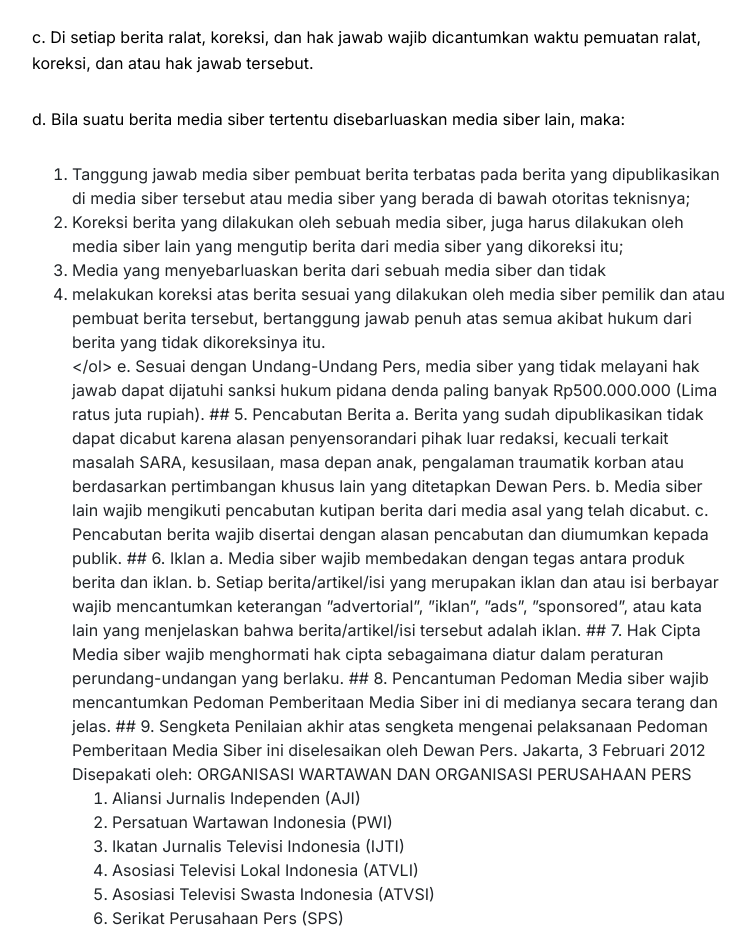
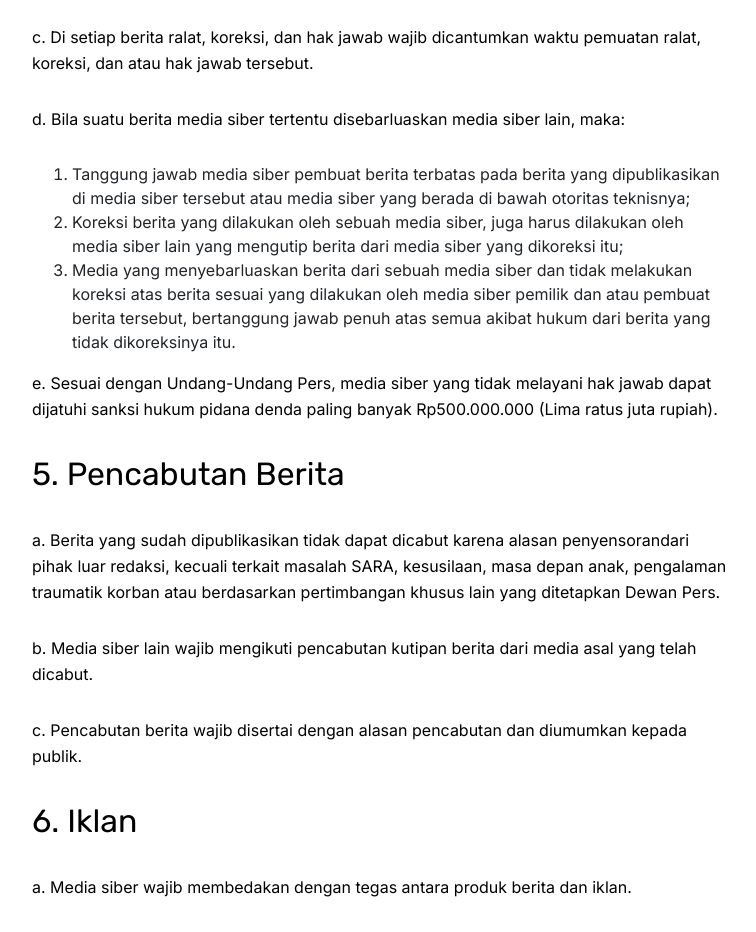
Before and after one commit to mediasejenak/mediasejenak.github.io, a Jekyll site: the page built from _pages/MediaCiber.md, in a window 1280 px wide and 1400 px high, scrolled down 2818 px. Shown: the top 932 px of the window, without its empty margins (53-809 px from the left). Built offline with Jekyll 4.4.1, drawn with Linux system fonts in a browser that asks for light colours; nearby versions of some CDN libraries; library files that are not in the unit come from our copies; a script that is not in the unit is left out; some of the changed text lies outside the part shown.

Commit message:
Update MediaCiber.md

```diff
--- a/_pages/MediaCiber.md
+++ b/_pages/MediaCiber.md
@@ -59,7 +59,7 @@
 
 d. Bila suatu berita media siber tertentu disebarluaskan media siber lain, maka:
 
-<ol><li>Tanggung jawab media siber pembuat berita terbatas pada berita yang dipublikasikan di media siber tersebut atau media siber yang berada di bawah otoritas teknisnya;</li><li> Koreksi berita yang dilakukan oleh sebuah media siber, juga harus dilakukan oleh media siber lain yang mengutip berita dari media siber yang dikoreksi itu;</li><li> Media yang menyebarluaskan berita dari sebuah media siber dan tidak <li>melakukan koreksi atas berita sesuai yang dilakukan oleh media siber pemilik dan atau pembuat berita tersebut, bertanggung jawab penuh atas semua akibat hukum dari berita yang tidak dikoreksinya itu.</li></ol>
+<ol><li>Tanggung jawab media siber pembuat berita terbatas pada berita yang dipublikasikan di media siber tersebut atau media siber yang berada di bawah otoritas teknisnya; </li><li> Koreksi berita yang dilakukan oleh sebuah media siber, juga harus dilakukan oleh media siber lain yang mengutip berita dari media siber yang dikoreksi itu; </li><li> Media yang menyebarluaskan berita dari sebuah media siber dan tidak melakukan koreksi atas berita sesuai yang dilakukan oleh media siber pemilik dan atau pembuat berita tersebut, bertanggung jawab penuh atas semua akibat hukum dari berita yang tidak dikoreksinya itu.</li></ol>
 
 e. Sesuai dengan Undang-Undang Pers, media siber yang tidak melayani hak jawab
 dapat dijatuhi sanksi hukum pidana denda paling banyak Rp500.000.000 (Lima
```
